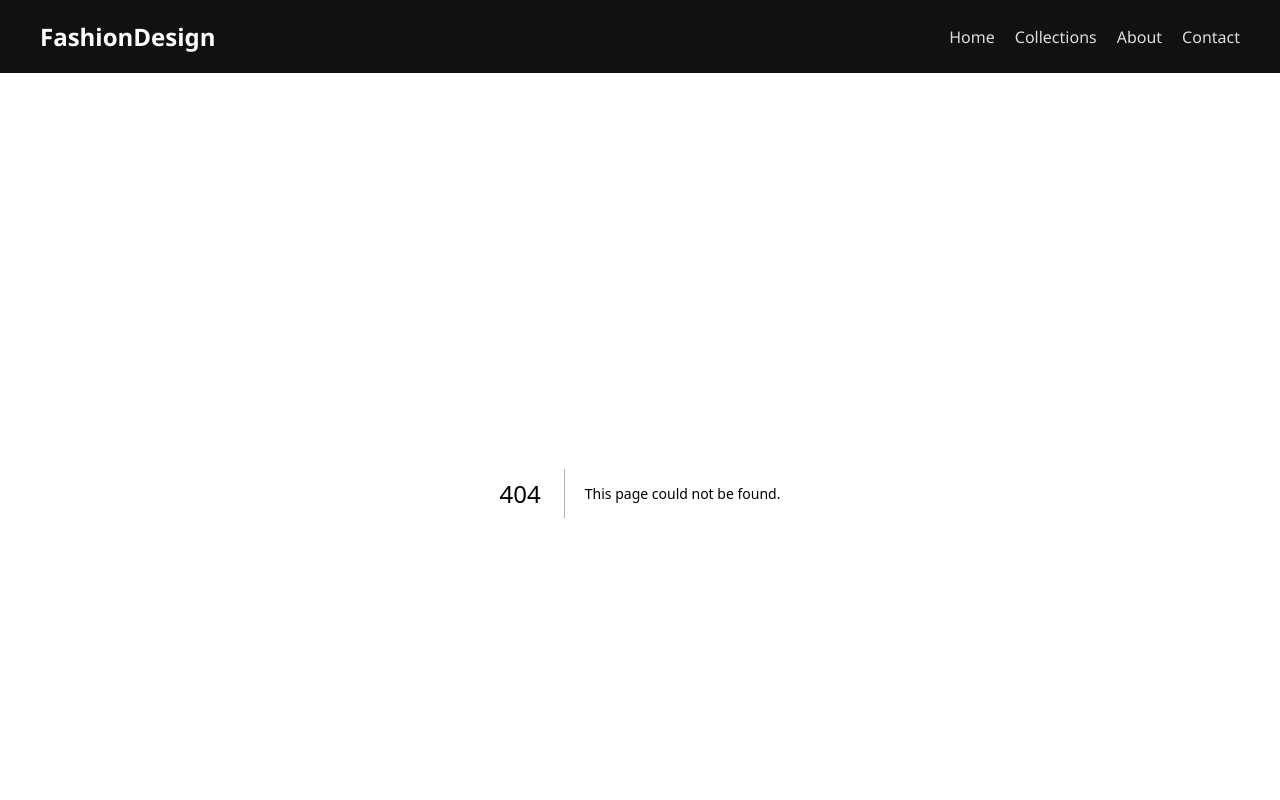
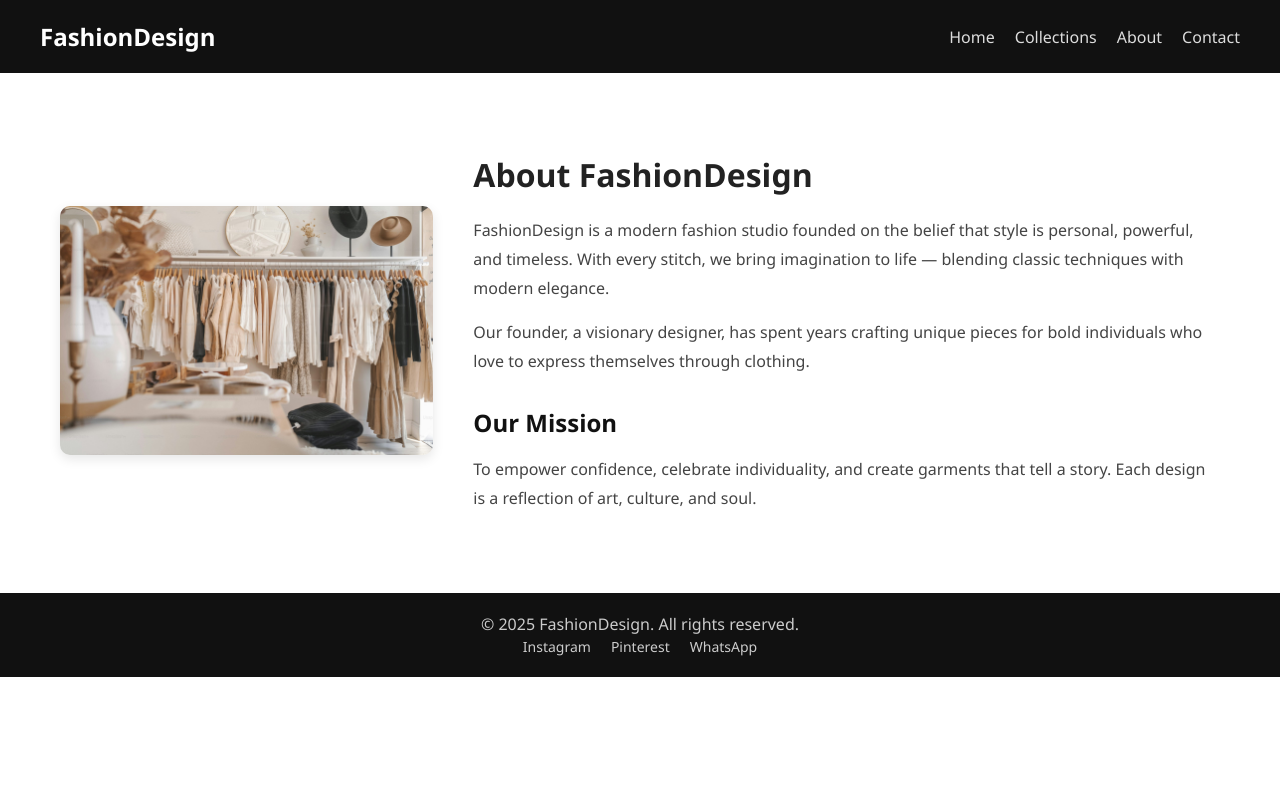
Before and after one commit to Arnoldcharles/FashionDesign, a Next.js app: page /about in a window 1280 px wide. Before the commit this address had no page. Shown: the top 800 px of the page. Built offline with nearby package versions, Linux system fonts and the light colour scheme.

Commit message:
Add AboutPage component and styles for the about section

```diff
--- /dev/null
+++ b/app/about/page.jsx
@@ -0,0 +1,32 @@
+// app/about/page.jsx
+import '../styles/about.css';
+
+export default function AboutPage() {
+  return (
+    <section className="about">
+      <div className="about-container">
+        <div className="about-image">
+          <img src="/images/hero.jpg" alt="Designer" />
+        </div>
+
+        <div className="about-text">
+          <h1>About FashionDesign</h1>
+          <p>
+            FashionDesign is a modern fashion studio founded on the belief that style is personal, powerful, and timeless.
+            With every stitch, we bring imagination to life — blending classic techniques with modern elegance.
+          </p>
+
+          <p>
+            Our founder, a visionary designer, has spent years crafting unique pieces for bold individuals who love to express themselves through clothing.
+          </p>
+
+          <h2>Our Mission</h2>
+          <p>
+            To empower confidence, celebrate individuality, and create garments that tell a story.
+            Each design is a reflection of art, culture, and soul.
+          </p>
+        </div>
+      </div>
+    </section>
+  );
+}
--- /dev/null
+++ b/app/styles/about.css
@@ -0,0 +1,47 @@
+/* styles/about.css */
+.about {
+  padding: 60px 20px;
+  max-width: 1200px;
+  margin: auto;
+}
+
+.about-container {
+  display: flex;
+  flex-wrap: wrap;
+  gap: 40px;
+  align-items: center;
+}
+
+.about-image {
+  flex: 1;
+  min-width: 300px;
+}
+
+.about-image img {
+  width: 100%;
+  border-radius: 10px;
+  object-fit: cover;
+  box-shadow: 0 4px 12px rgba(0, 0, 0, 0.1);
+}
+
+.about-text {
+  flex: 2;
+}
+
+.about-text h1 {
+  font-size: 32px;
+  margin-bottom: 20px;
+}
+
+.about-text h2 {
+  margin-top: 30px;
+  font-size: 24px;
+  color: #111;
+}
+
+.about-text p {
+  font-size: 16px;
+  line-height: 1.8;
+  color: #444;
+  margin-top: 16px;
+}
```
